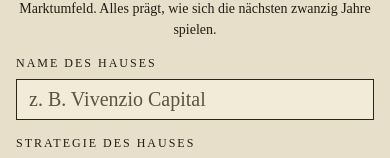
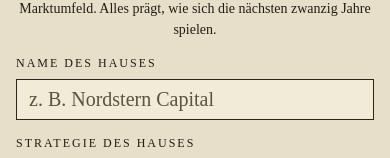
Before and after one commit to eliavzo/Finance-Simulator-, a React Native app: screen / in a window 390 px wide. Shown: the part 204-362 px from the top of the page. Built offline with nearby package versions, Linux system fonts and the light colour scheme.

Commit message:
Use a fictional placeholder office name on the start screen
https://claude.ai/code/session_01GvS2LVbk1FPC1wUS4YqoSw

```diff
--- a/src/sim/screens/SimStartScreen.tsx
+++ b/src/sim/screens/SimStartScreen.tsx
@@ -31,7 +31,7 @@ export function SimStartScreen() {
         style={styles.nameInput}
         value={officeName}
         onChangeText={setOfficeName}
-        placeholder="z. B. Vivenzio Capital"
+        placeholder="z. B. Nordstern Capital"
         placeholderTextColor={colors.textMuted}
         maxLength={32}
         returnKeyType="done"
```
Also changed, not shown: standalone/index.html (+1 -1 lines).
